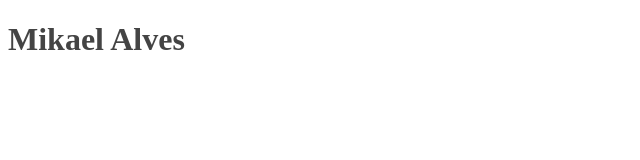
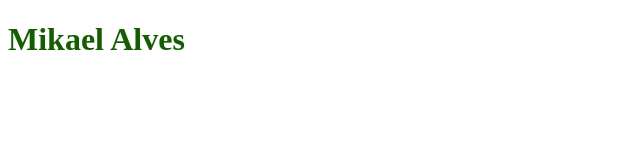
Before and after one commit to MiikaelGit/portifilio-kenzie-academi, a plain HTML site: page index.html in a window 1280 px wide. Shown: the whole page, without its empty margins (0-640 px from the left). Drawn offline with Linux system fonts and the light colour scheme.

Commit message:
mudei a cor para verde

```diff
--- a/style.css
+++ b/style.css
@@ -1,3 +1,3 @@
 h1 {
-    color: #444;
+    color: rgb(19, 95, 0);
 }
```
